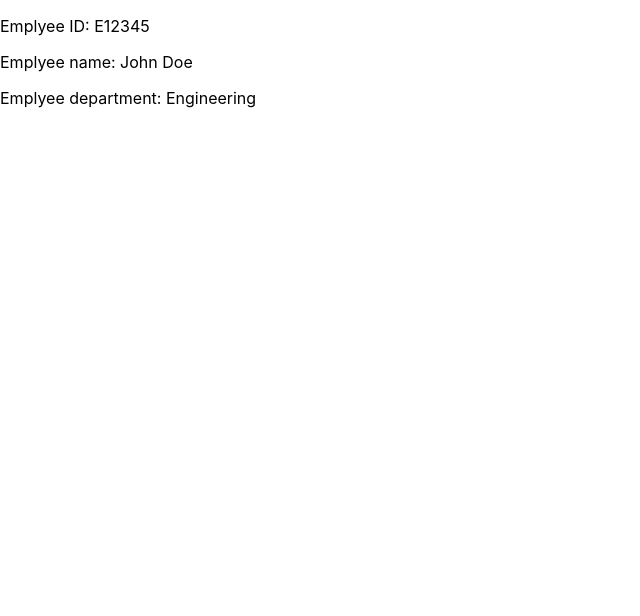
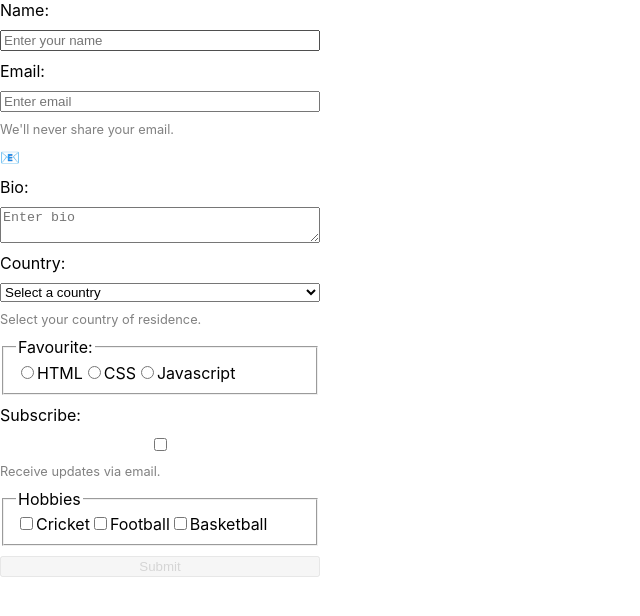
Before and after one commit to codetoknow/assignments, a React (Create React App) app: page / in a window 1280 px wide. Shown: the top 616 px of the page, without its empty margins (0-640 px from the left). Built offline with nearby package versions, Linux system fonts and the light colour scheme.

Commit message:
RegistrationFormAssignment

```diff
--- a/src/App.js
+++ b/src/App.js
@@ -1,10 +1,12 @@
 // import DisplayTextAssignment from "./DisplayTextAssignment";
-import EmployeeDetails from "./EmployeeDetails";
+// import EmployeeDetailsAssignment from "./EmployeeDetailsAssignment";
+import RegistrationFormAssignment from "./RegistrationFormAssignment";
 
 const App = () => {
   return (
     // <DisplayTextAssignment />
-    <EmployeeDetails />
+    // <EmployeeDetailsAssignment />
+    <RegistrationFormAssignment />
   );
 }
 
--- /dev/null
+++ b/src/RegistrationFormAssignment/index.js
@@ -0,0 +1,209 @@
+import { useState } from "react"
+
+
+const RegistrationFormAssignment = () => {
+    const [formData, setFormData] = useState({
+        name: "",
+        email: "",
+        bio: "",
+        country: "",
+        favourite: "",
+        subscribe: false,
+        hobbies: []
+    })
+
+    const handleInputChange = (e) => {
+        const { name, value, type, checked } = e.target;
+
+        if (type === 'checkbox') {
+            if (name === "subscribe") {
+                setFormData({ ...formData, [name]: checked })
+            } else if (name === "hobbies") {
+                const updatedHobbies = formData.hobbies.includes(value)
+                    ? formData.hobbies.filter((hobby) => hobby !== value)
+                    : [...formData.hobbies, value]
+                setFormData({ ...formData, hobbies: updatedHobbies })
+            }
+        } else {
+            setFormData({ ...formData, [name]: value })
+        }
+    }
+
+    const handleFormSubmit = (e) => {
+        e.preventDefault()
+        console.log("Form Data Submitted: ", formData)
+        alert("Form submitted successfully!")
+    }
+    console.log(formData)
+    return (
+        <form
+            role="form"
+            style={{
+                width: "25%",
+                display: "flex",
+                flexDirection: "column",
+                gap: "10px"
+            }}
+            onSubmit={handleFormSubmit}
+        >
+            <label id="name-label" htmlFor="name">
+                Name:
+            </label>
+            <input
+                aria-invalid={formData.name === ""}
+                title="Please enter your full name"
+                aria-required="true"
+                aria-labelledby="name-label"
+                type="text"
+                id="name"
+                name="name"
+                value={formData.name}
+                onChange={handleInputChange}
+                required
+                placeholder="Enter your name"
+            />
+            <label id="email-label" htmlFor="email">
+                Email:
+            </label>
+            <input
+                aria-invalid={!formData.email.includes("@")}
+                aria-required="true"
+                aria-describedby="email-hint"
+                aria-labelledby="email-label"
+                type="text"
+                id="email"
+                name="email"
+                value={formData.email}
+                onChange={handleInputChange}
+                required
+                placeholder="Enter email"
+            />
+            <span id="email-hint" style={{ fontSize: "0.8rem", color: "gray" }}>
+                We'll never share your email.
+            </span>
+            <span aria-hidden="true">📧</span>
+            <label id="bio-label" htmlFor="bio">
+                Bio:
+            </label>
+            <textarea
+                aria-labelledby="bio-label"
+                id="bio"
+                name="bio"
+                value={formData.bio}
+                onChange={handleInputChange}
+                placeholder="Enter bio"
+            />
+            <label id="country-label" htmlFor="country">
+                Country:
+            </label>
+            <select
+                aria-describedby="country-hint"
+                aria-labelledby="country-label"
+                id="country"
+                name="country"
+                value={formData.country}
+                onChange={handleInputChange}
+            >
+                <option value="">Select a country</option>
+                <option value="usa">USA</option>
+                <option value="uk">UK</option>
+                <option value="canada">Canada</option>
+                <option value="australia">Australia</option>
+            </select>
+            <span id="country-hint" style={{ fontSize: "0.8rem", color: "gray" }}>
+                Select your country of residence.
+            </span>
+            <fieldset>
+                <legend>Favourite:</legend>
+                <label htmlFor="html">
+                    <input
+                        aria-checked={formData.favourite === "html"}
+                        type="radio"
+                        name="favourite"
+                        value="html"
+                        onChange={handleInputChange}
+                    />
+                    HTML
+                </label>
+                <label htmlFor="css">
+                    <input
+                        aria-checked={formData.favourite === "css"}
+                        type="radio"
+                        name="favourite"
+                        value="css"
+                        onChange={handleInputChange}
+                    />
+                    CSS
+                </label>
+                <label htmlFor="javascript">
+                    <input
+                        aria-checked={formData.favourite === "javascript"}
+                        type="radio"
+                        id="javascript"
+                        name="favourite"
+                        value="javascript"
+                        onChange={handleInputChange}
+                    />
+                    Javascript
+                </label>
+            </fieldset>
+            <label>Subscribe:</label>
+            <input
+                aria-describedby="subscribe-hint"
+                type="checkbox"
+                name="subscribe"
+                checked={formData.subscribe}
+                onChange={handleInputChange}
+            />
+            <span id="subscribe-hint" style={{ fontSize: "0.8rem", color: "gray" }}>
+                Receive updates via email.
+            </span>
+            <fieldset>
+                <legend>Hobbies</legend>
+                <label htmlFor="cricket">
+                    <input
+                        type="checkbox"
+                        id="cricket"
+                        name="hobbies"
+                        value="cricket"
+                        checked={formData.hobbies.includes("cricket")}
+                        onChange={handleInputChange}
+                    />
+                    Cricket
+                </label>
+                <label htmlFor="football">
+                    <input
+                        type="checkbox"
+                        id="football"
+                        name="hobbies"
+                        value="football"
+                        checked={formData.hobbies.includes("football")}
+                        onChange={handleInputChange}
+                    />
+                    Football
+                </label>
+                <label htmlFor="basketball">
+                    <input
+                        type="checkbox"
+                        id="basketball"
+                        name="hobbies"
+                        value="basketball"
+                        checked={formData.hobbies.includes("basketball")}
+                        onChange={handleInputChange}
+                    />
+                    Basketball
+                </label>
+            </fieldset>
+            <button
+                type="submit"
+                disabled={!formData.name || !formData.email}
+                aria-disabled={!formData.name || !formData.email}
+                style={{ opacity: !formData.name || !formData.email ? 0.5 : 1 }}
+            >
+                Submit
+            </button>
+        </form>
+    )
+}
+
+export default RegistrationFormAssignment;
```
Also changed, not shown: src/EmployeeDetailsAssignment/index.js (renamed from src/EmployeeDetails/index.js).
